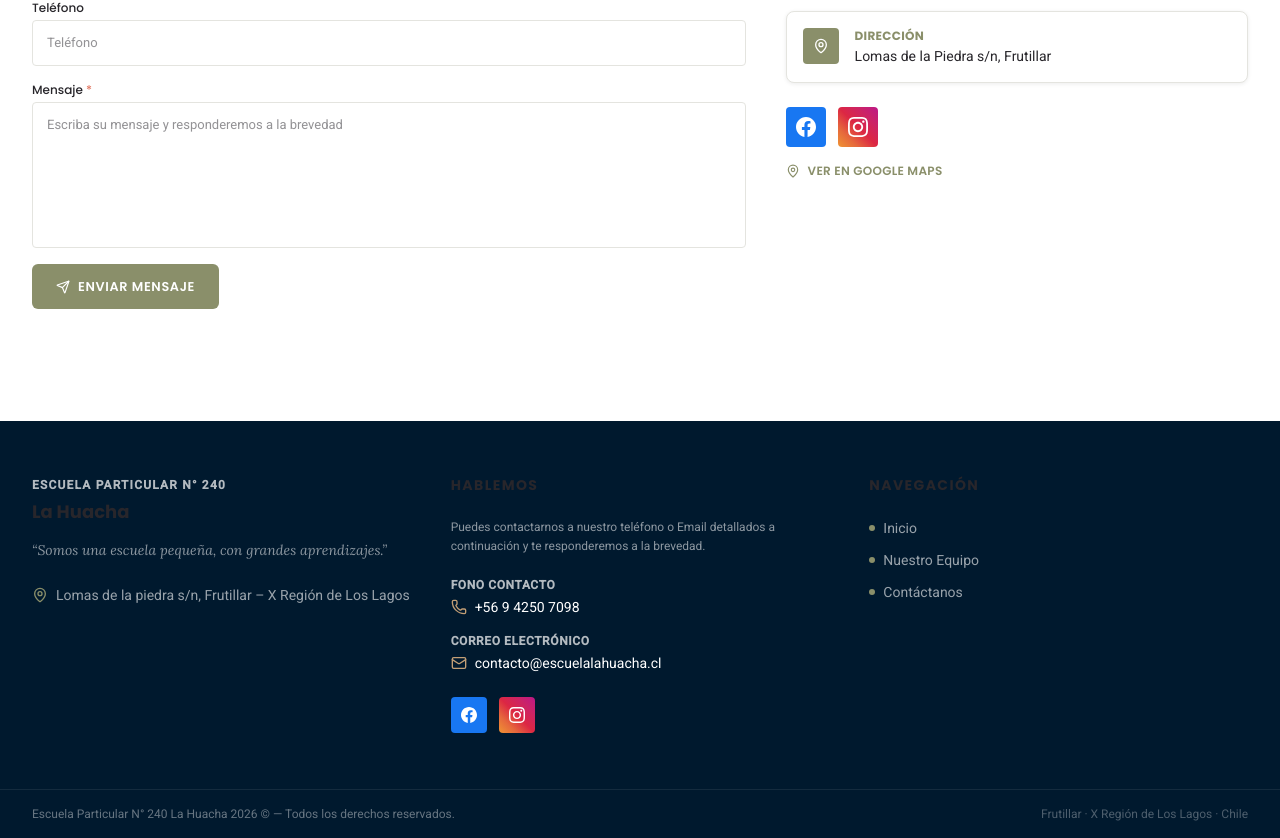
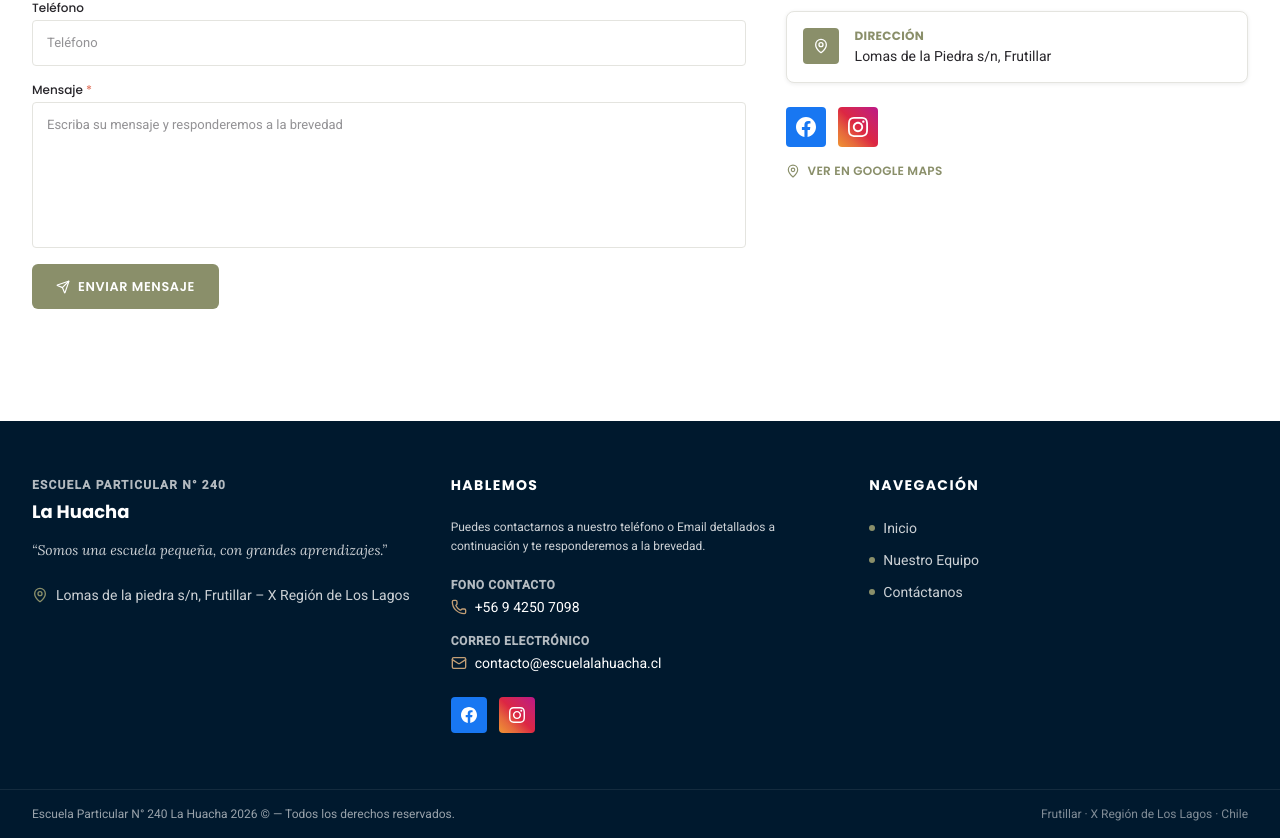
Before and after one commit to barbarapalmamena/EscPartLaHuacha, a Next.js app: page / in a window 1280 px wide. Shown: the part 4174-5012 px from the top of the page. Built offline with nearby package versions, Linux system fonts and the light colour scheme.

Commit message:
fix: forzar color blanco en titulos del footer y aumentar contraste

```diff
--- a/src/components/layout/Footer.tsx
+++ b/src/components/layout/Footer.tsx
@@ -39,21 +39,21 @@ export function Footer() {
               Escuela Particular N° 240
             </p>
             <h3
-              className="text-lg font-bold text-white mb-4"
-              style={{ fontFamily: "var(--font-heading)" }}
+              className="text-lg font-bold mb-4"
+              style={{ color: "white", fontFamily: "var(--font-heading)" }}
             >
               La Huacha
             </h3>
             <blockquote
               className="text-sm italic mb-6 leading-relaxed"
-              style={{ color: "rgba(255,255,255,0.55)", fontFamily: "var(--font-serif)" }}
+              style={{ color: "rgba(255,255,255,0.8)", fontFamily: "var(--font-serif)" }}
             >
               &ldquo;Somos una escuela pequeña, con grandes aprendizajes.&rdquo;
             </blockquote>
             <div className="flex flex-col gap-2 text-sm">
               <div className="flex items-start gap-2">
                 <MapPin className="w-4 h-4 flex-shrink-0 mt-0.5" style={{ color: "var(--color-olive)" }} />
-                <span style={{ color: "rgba(255,255,255,0.6)" }}>
+                <span style={{ color: "rgba(255,255,255,0.8)" }}>
                   Lomas de la piedra s/n, Frutillar – X Región de Los Lagos
                 </span>
               </div>
@@ -63,12 +63,12 @@ export function Footer() {
           {/* Columna 2 — Hablemos */}
           <div>
             <h4
-              className="text-sm font-bold uppercase tracking-widest text-white mb-6"
-              style={{ fontFamily: "var(--font-heading)" }}
+              className="text-sm font-bold uppercase tracking-widest mb-6"
+              style={{ color: "white", fontFamily: "var(--font-heading)" }}
             >
               Hablemos
             </h4>
-            <p className="text-xs mb-5 leading-relaxed" style={{ color: "rgba(255,255,255,0.55)" }}>
+            <p className="text-xs mb-5 leading-relaxed" style={{ color: "rgba(255,255,255,0.8)" }}>
               Puedes contactarnos a nuestro teléfono o Email detallados a continuación y te
               responderemos a la brevedad.
             </p>
@@ -137,8 +137,8 @@ export function Footer() {
           {/* Columna 3 — Links */}
           <div>
             <h4
-              className="text-sm font-bold uppercase tracking-widest text-white mb-6"
-              style={{ fontFamily: "var(--font-heading)" }}
+              className="text-sm font-bold uppercase tracking-widest mb-6"
+              style={{ color: "white", fontFamily: "var(--font-heading)" }}
             >
               Navegación
             </h4>
@@ -149,9 +149,9 @@ export function Footer() {
                   <Link
                     href={link.href}
                     className="text-sm transition-colors duration-150"
-                    style={{ color: "rgba(255,255,255,0.6)" }}
+                    style={{ color: "rgba(255,255,255,0.8)" }}
                     onMouseEnter={(e) => ((e.currentTarget as HTMLElement).style.color = "white")}
-                    onMouseLeave={(e) => ((e.currentTarget as HTMLElement).style.color = "rgba(255,255,255,0.6)")}
+                    onMouseLeave={(e) => ((e.currentTarget as HTMLElement).style.color = "rgba(255,255,255,0.8)")}
                   >
                     {link.label}
                   </Link>
@@ -168,10 +168,10 @@ export function Footer() {
         style={{ borderColor: "rgba(255,255,255,0.08)" }}
       >
         <div className="max-w-7xl mx-auto px-4 sm:px-6 lg:px-8 py-4 flex flex-col sm:flex-row items-center justify-between gap-2">
-          <p className="text-xs" style={{ color: "rgba(255,255,255,0.4)" }}>
+          <p className="text-xs" style={{ color: "rgba(255,255,255,0.6)" }}>
             Escuela Particular N° 240 La Huacha {currentYear} © — Todos los derechos reservados.
           </p>
-          <p className="text-xs" style={{ color: "rgba(255,255,255,0.3)" }}>
+          <p className="text-xs" style={{ color: "rgba(255,255,255,0.5)" }}>
             Frutillar · X Región de Los Lagos · Chile
           </p>
         </div>
```
